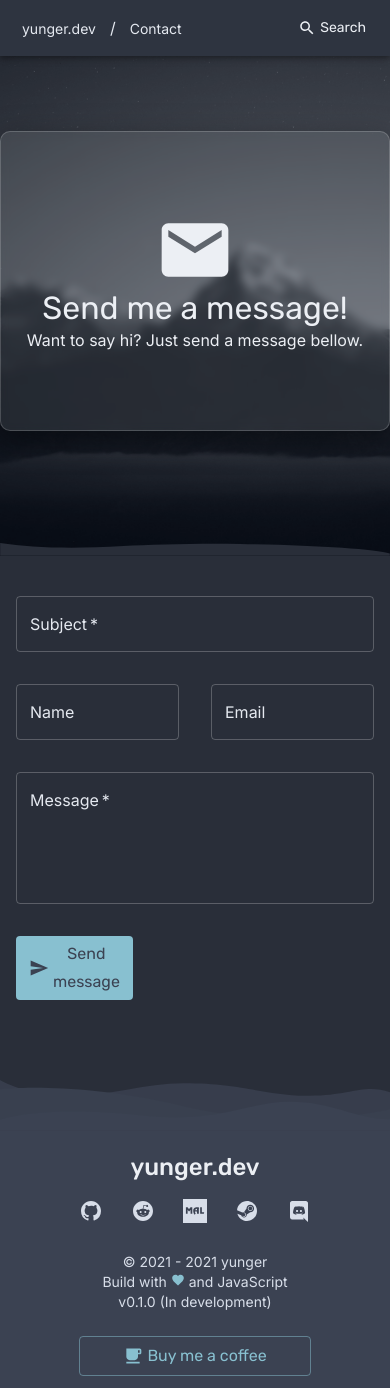
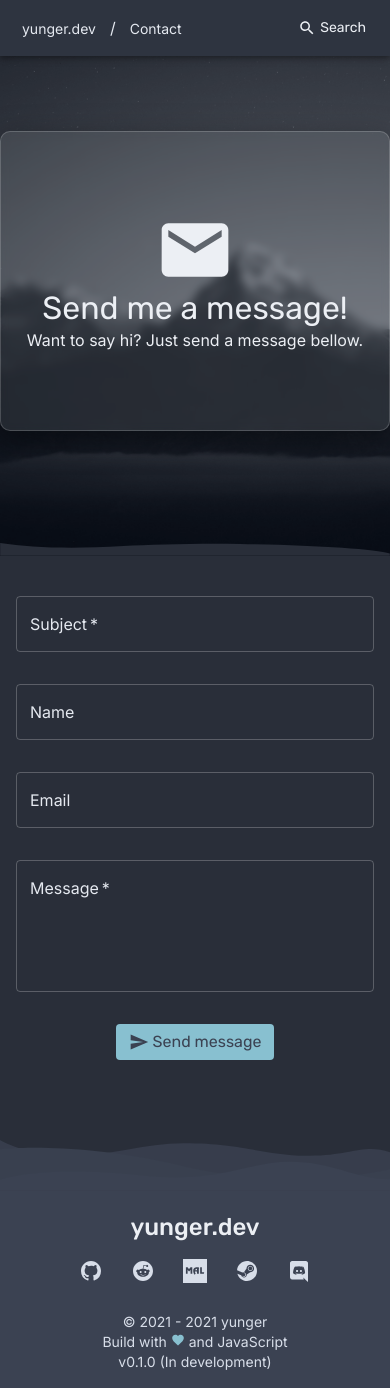
Before and after one commit to yunger7/yunger.dev, a Next.js app: page /contact in a window 390 px wide. Shown: the top 1388 px of the page. Built offline with nearby package versions, Linux system fonts and the light colour scheme.

Commit message:
Fix responsiveness in Contact page

```diff
--- a/src/pages/contact.jsx
+++ b/src/pages/contact.jsx
@@ -39,6 +39,13 @@ const useStyles = makeStyles(theme => ({
 		backgroundColor: "#292e39",
 		paddingTop: theme.spacing(5),
 		paddingBottom: theme.spacing(10),
+	},
+	submitContainer: {
+		[theme.breakpoints.down("xs")]: {
+			display: "flex",
+			justifyContent: "center",
+			alignItems: "center",
+		},
 	},
 }));
 
@@ -188,7 +195,7 @@ export default function Contact() {
 										autoComplete="off"
 									/>
 								</Grid>
-								<Grid item xs={6}>
+								<Grid item sm={6} xs={12}>
 									<TextField
 										fullWidth
 										id="name"
@@ -203,7 +210,7 @@ export default function Contact() {
 										autoComplete="off"
 									/>
 								</Grid>
-								<Grid item xs={6}>
+								<Grid item sm={6} xs={12}>
 									<TextField
 										fullWidth
 										id="email"
@@ -237,7 +244,7 @@ export default function Contact() {
 										autoComplete="off"
 									/>
 								</Grid>
-								<Grid item xs={4}>
+								<Grid className={classes.submitContainer} item xs={12}>
 									{loading ? (
                     <Button
                       disableRipple
```
